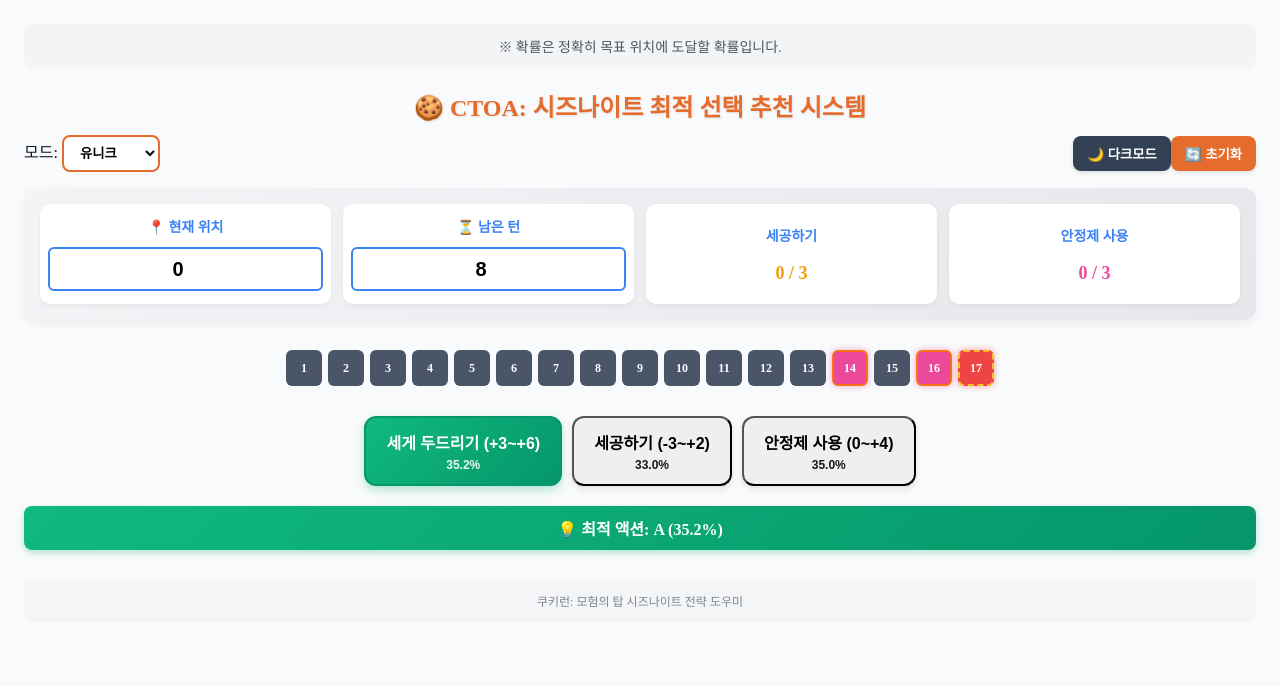
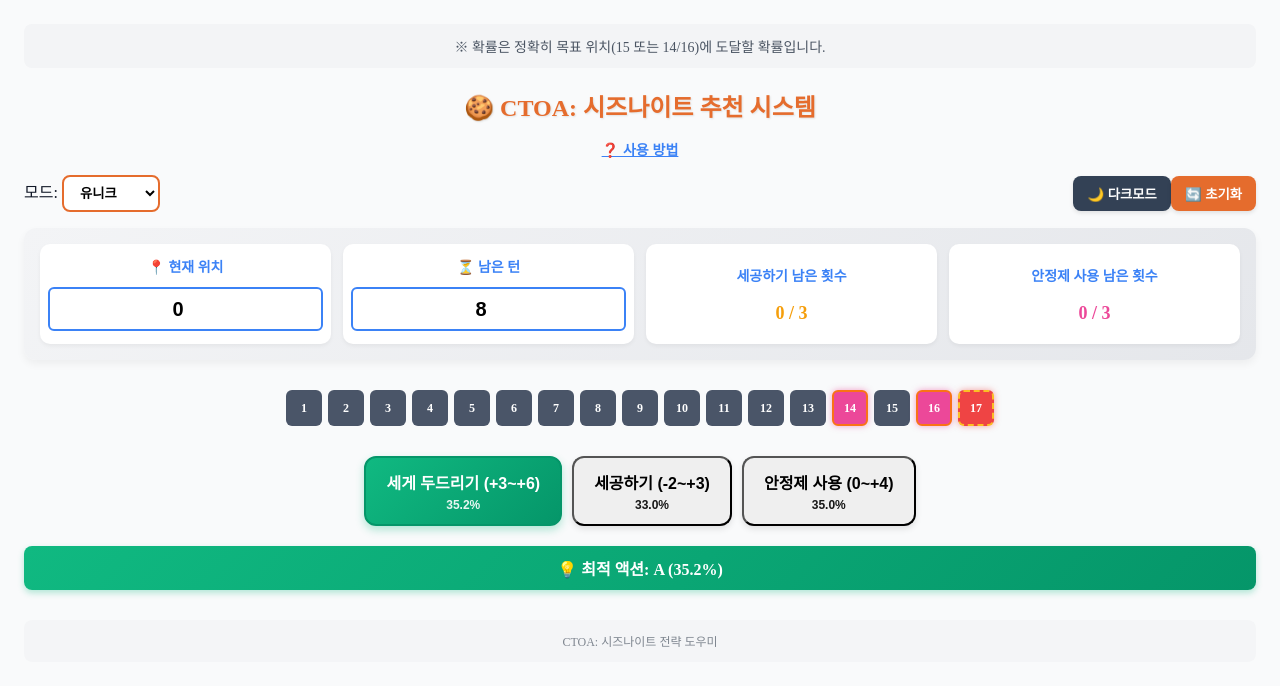
Before and after one commit to Nine1ll/siznite-strategy, a React (Create React App) app: page / in a window 1280 px wide. Shown: the top 686 px of the page. Built offline with nearby package versions, Linux system fonts and the light colour scheme.

Commit message:
✨ 사용 방법 안내 추가 및 UI 개선

```diff
--- a/package.json
+++ b/package.json
@@ -2,7 +2,7 @@
   "name": "siznite-strategy",
   "version": "0.1.0",
   "private": true,
-  "homepage": "https://nine1ll.github.io/siznite-strategy",
+  "homepage": "https://Nine1ll.github.io/siznite-strategy",
   "dependencies": {
     "@testing-library/dom": "^10.4.1",
     "@testing-library/jest-dom": "^6.9.1",
--- a/src/App.js
+++ b/src/App.js
@@ -1,3 +1,5 @@
+// src/App.js
+
 import React, { useState, useEffect, useContext } from 'react';
 import policyData from './data/policy.json';
 import { ThemeContext } from './context/ThemeContext';
@@ -5,6 +7,7 @@ import './App.css';
 
 function App() {
   const { darkMode, toggleDarkMode } = useContext(ThemeContext);
+  const [showHelp, setShowHelp] = useState(false); // 🆘 도움말 열림/닫힘 상태
 
   // --- 상태 ---
   const [pos, setPos] = useState(0);
@@ -15,14 +18,13 @@ function App() {
   const [recommendations, setRecommendations] = useState({ A: 0, B: 0, C: 0 });
   const [bestAction, setBestAction] = useState("");
 
-  // --- 추천 갱신 (사전 계산된 데이터 사용) ---
+  // --- 추천 갱신 ---
   useEffect(() => {
     const bLeft = 3 - bUsed;
     const cLeft = 3 - cUsed;
     const key = `${pos}_${turnsLeft}_${bLeft}_${cLeft}_${mode}`;
     const probs = policyData[key] || { A: 0, B: 0, C: 0 };
 
-    // 사용 불가한 액션은 0으로 강제
     const finalProbs = {
       A: probs.A || 0,
       B: bUsed < 3 ? probs.B || 0 : 0,
@@ -31,22 +33,17 @@ function App() {
 
     setRecommendations(finalProbs);
 
-    // --- 최적 액션 찾기 (A 우선 정책) ---
     let best = "A";
     let maxProb = finalProbs.A;
 
-    // B가 A보다 명확히 높을 때만 선택
     if (finalProbs.B > maxProb + 0.001) {
       maxProb = finalProbs.B;
       best = "B";
     }
-
-    // C가 현재 최고보다 명확히 높을 때만 선택
     if (finalProbs.C > maxProb + 0.001) {
       best = "C";
     }
 
-    // 확률이 모두 0이면 bestAction 비우기
     if (maxProb <= 0) {
       setBestAction("");
     } else {
@@ -54,7 +51,7 @@ function App() {
     }
   }, [pos, turnsLeft, bUsed, cUsed, mode]);
 
-  // --- 액션 클릭 핸들러 (추천 시스템 → 실제 이동 없음) ---
+  // --- 액션 클릭 핸들러 ---
   const handleUseAction = (action) => {
     if (turnsLeft <= 0) return;
     if (action === "B" && bUsed >= 3) return;
@@ -72,25 +69,17 @@ function App() {
     setCUsed(0);
   };
 
-  // --- 시각화 칸 수 설정 ---
   const maxPosition = mode === "unique" ? 17 : 16;
 
-  // --- 위치 시각화 칸 생성 ---
   const positionBoxes = [];
   for (let i = 0; i < maxPosition; i++) {
     const p = i + 1;
     let className = "pos-box";
-    if (p === pos) {
-      className += " current-pos";
-    }
-    if (mode === "super_epic" && p === 15) {
-      className += " goal";
-    } else if (mode === "unique") {
-      if (p === 14 || p === 16) {
-        className += " goal";
-      } else if (p > 16) {
-        className += " fail";
-      }
+    if (p === pos) className += " current-pos";
+    if (mode === "super_epic" && p === 15) className += " goal";
+    else if (mode === "unique") {
+      if (p === 14 || p === 16) className += " goal";
+      else if (p > 16) className += " fail";
     }
     positionBoxes.push(<div key={p} className={className}>{p}</div>);
   }
@@ -99,10 +88,105 @@ function App() {
     <div className={`App ${darkMode ? 'dark' : ''}`}>
       {/* 상단 정보 박스 */}
       <div className={`info-box ${darkMode ? 'dark' : ''}`}>
-        ※ 확률은 정확히 목표 위치에 도달할 확률입니다.
+        ※ 확률은 정확히 목표 위치(15 또는 14/16)에 도달할 확률입니다.
       </div>
 
-      <h1>🍪 CTOA: 시즈나이트 최적 선택 추천 시스템</h1>
+      <h1>🍪 CTOA: 시즈나이트 추천 시스템</h1>
+
+      {/* 도움말 버튼 */}
+      <div style={{ textAlign: 'center', margin: '12px 0' }}>
+        <button
+          onClick={() => setShowHelp(!showHelp)}
+          style={{
+            background: 'none',
+            border: 'none',
+            color: '#3b82f6',
+            fontSize: '14px',
+            cursor: 'pointer',
+            padding: '4px 8px',
+            fontWeight: 'bold',
+            textDecoration: 'underline',
+            display: 'flex',
+            alignItems: 'center',
+            gap: '4px',
+            margin: '0 auto'
+          }}
+        >
+          ❓ 사용 방법
+        </button>
+      </div>
+
+      {/* 도움말 팝업 */}
+      {showHelp && (
+        <div style={{
+          backgroundColor: darkMode ? '#1e293b' : '#e0f2fe',
+          border: `1px solid ${darkMode ? '#4b5563' : '#3b82f6'}`,
+          borderRadius: '10px',
+          padding: '16px',
+          margin: '16px auto',
+          maxWidth: '600px',
+          fontSize: '14px',
+          lineHeight: '1.7',
+          color: darkMode ? '#f9fafb' : '#1e40af',
+          boxShadow: '0 4px 12px rgba(0,0,0,0.1)'
+        }}>
+          {/* 제목 */}
+          <h3 style={{
+            margin: '0 0 12px 0',
+            color: darkMode ? '#60a5fa' : '#1d4ed8',
+            fontSize: '16px',
+            fontWeight: 'bold'
+          }}>
+            🎯 사용 방법
+          </h3>
+
+          {/* 핵심 설명 - 박스형으로 강조 */}
+          <div style={{
+            backgroundColor: darkMode ? '#0f172a' : '#bae6fd',
+            borderLeft: `4px solid ${darkMode ? '#3b82f6' : '#0284c7'}`,
+            padding: '12px',
+            margin: '8px 0 16px 0',
+            borderRadius: '4px',
+            fontSize: '13px'
+          }}>
+            <strong>게임에서 현재 위치를 입력하고,</strong><br/>
+            <strong>추천 버튼을 클릭하면</strong> 다음 선택지를 알려드립니다.
+          </div>
+
+          {/* 단계별 안내 */}
+          <ol style={{ paddingLeft: '20px', marginBottom: '16px', marginTop: '0' }}>
+            <li>
+              <strong>시즈나이트 종류</strong>를 선택하세요: 유니크 또는 슈퍼에픽
+            </li>
+            <li>
+              <strong>현재 위치</strong>를 입력하세요 (예: 4)
+            </li>
+            <li>
+              게임에서 <strong>세게 두드리기/세공하기/안정제 사용 중 하나를 선택한 후</strong>,<br/>
+              이 페이지에서도 <strong>같은 버튼을 클릭</strong>하세요
+            </li>
+            <li>
+              남은 턴과 세공하기/안정제 사용의 사용 횟수가 자동으로 감소합니다
+            </li>
+            <li>
+              <strong>가장 높은 확률</strong>을 주는 액션을 확인하고,<br/>
+              다음 선택지로 활용하세요!
+            </li>
+          </ol>
+
+          {/* 참고사항 - 작게 별도 표시 */}
+          <p style={{
+            fontSize: '12px',
+            fontStyle: 'italic',
+            margin: '8px 0 0 0',
+            color: darkMode ? '#9ca3af' : '#475569'
+          }}>
+            ※ 세게 두드리기는 무제한 사용 가능, 세공하기/안정제 사용은 각각 3회까지 사용 가능<br/>
+            ※ 목표: 슈퍼에픽 = <strong>15 도달</strong>, 유니크 = <strong>14 또는 16 도달</strong><br/>
+            ※ 모든 숫자는 동일한 확률로 등장한다고 가정하여 계산되었습니다
+          </p>
+        </div>
+      )}
 
       {/* 헤더 컨트롤 */}
       <div className="header-controls">
@@ -146,11 +230,11 @@ function App() {
           />
         </div>
         <div className="state-item">
-          <div className="state-label">세공하기</div>
+          <div className="state-label">세공하기 남은 횟수</div>
           <div className="state-counter b">{bUsed} / 3</div>
         </div>
         <div className="state-item">
-          <div className="state-label">안정제 사용</div>
+          <div className="state-label">안정제 사용 남은 횟수</div>
           <div className="state-counter c">{cUsed} / 3</div>
         </div>
       </div>
@@ -171,7 +255,7 @@ function App() {
               onClick={() => !disabled && handleUseAction(action)}
             >
               {action === 'A' && '세게 두드리기 (+3~+6)'}
-              {action === 'B' && '세공하기 (-3~+2)'}
+              {action === 'B' && '세공하기 (-2~+3)'}
               {action === 'C' && '안정제 사용 (0~+4)'}
               <div className="prob">
                 {recommendations[action] > 0 ? `${(recommendations[action] * 100).toFixed(1)}%` : '–'}
@@ -189,7 +273,7 @@ function App() {
       )}
 
       <footer className={darkMode ? 'dark' : ''}>
-        쿠키런: 모험의 탑 시즈나이트 전략 도우미
+        CTOA: 시즈나이트 전략 도우미
       </footer>
     </div>
   );
```
